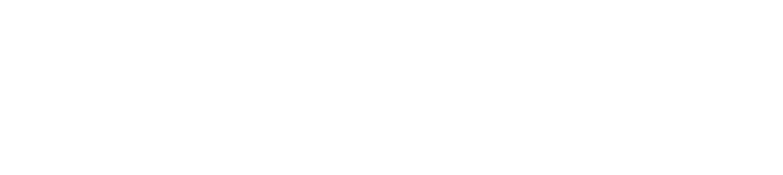
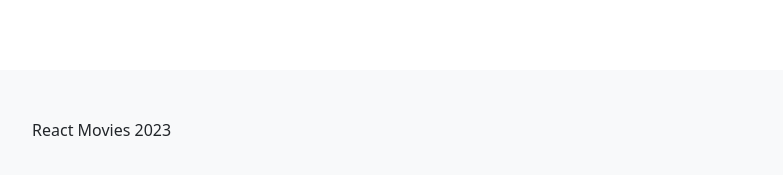
Before and after one commit to niazmurshedsiam/Movies_FrontEnd, a React (Create React App) app in the folder react-movies/: page / in a window 1280 px wide. Shown: the part 857-1032 px from the top of the page, without its empty margins (50-833 px from the left). Before the commit the page ends 879 px from the top, so only its background shows below. Built offline with nearby package versions, Linux system fonts and the light colour scheme.

Commit message:
Making a Footer

```diff
--- a/react-movies/src/App.tsx
+++ b/react-movies/src/App.tsx
@@ -18,6 +18,11 @@ function App() {
           }
         </Switch>
       </div>
+      <footer className='bd-footer py-5 mt-5 bg-light'>
+        <div className='container'>
+          React Movies {new Date().getFullYear().toString()}
+        </div>
+      </footer>
     </BrowserRouter>
 
   );
```
